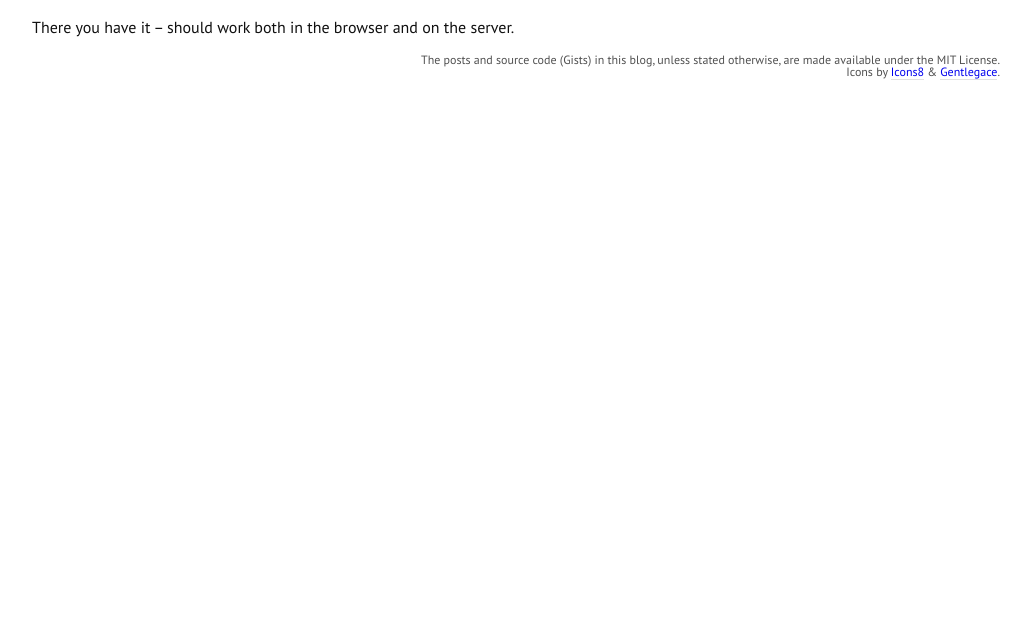
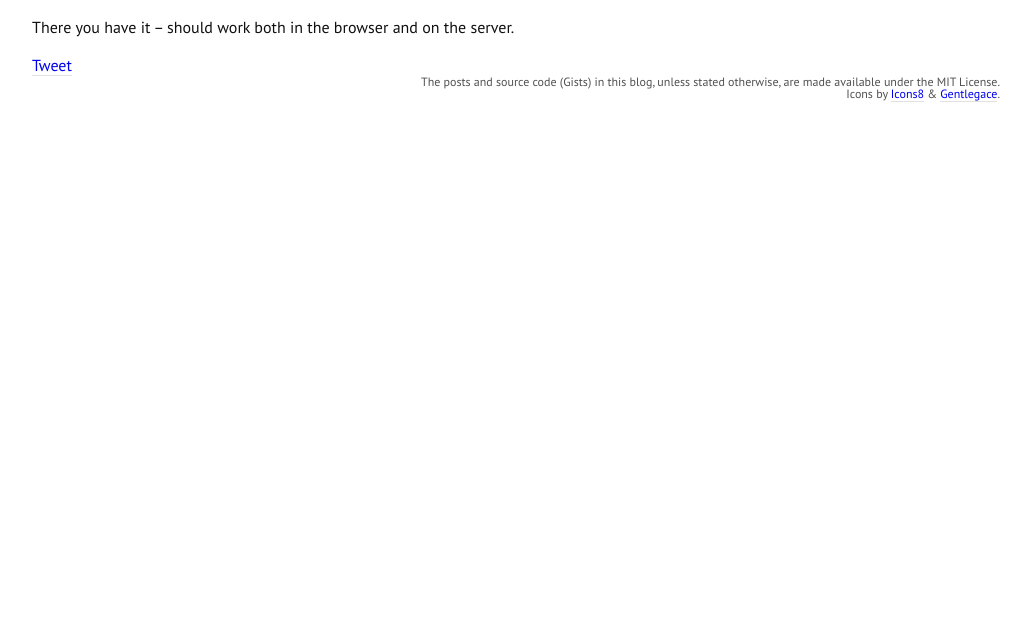
Before and after one commit to StanAngeloff/blog.angeloff.name, a Jekyll site: the page built from _posts/2010-12-07-a-quick-and-dirty-way-to-use-namespaces-in-coffeescript.md, in a window 1280 px wide. Shown: the part 269-901 px from the top of the page, without its empty margins (124-1155 px from the left). Built offline with Jekyll 4.4.1, drawn with Linux system fonts in a browser that asks for light colours; nearby versions of some CDN libraries; Markdown is read by kramdown in place of the engine named in the settings; comment, search, counter and statistics services are not loaded.

Commit message:
Add 'Tweet' button for posts.

```diff
--- a/_layouts/default.html
+++ b/_layouts/default.html
@@ -17,6 +17,11 @@
 
   {{ content }}
 
+{% if page.title %}
+<a href="https://twitter.com/share" class="twitter-share-button" data-via="StanAngeloff">Tweet</a>
+<script>!function(d,s,id){var js,fjs=d.getElementsByTagName(s)[0];if(!d.getElementById(id)){js=d.createElement(s);js.id=id;js.src="//platform.twitter.com/widgets.js";fjs.parentNode.insertBefore(js,fjs);}}(document,"script","twitter-wjs");</script>
+{% endif %}
+
 </article>
 
 {% include bottom.html %}
```
